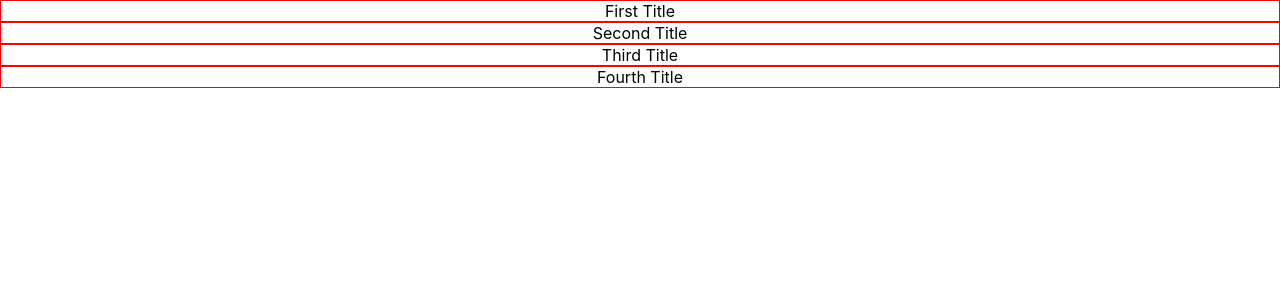
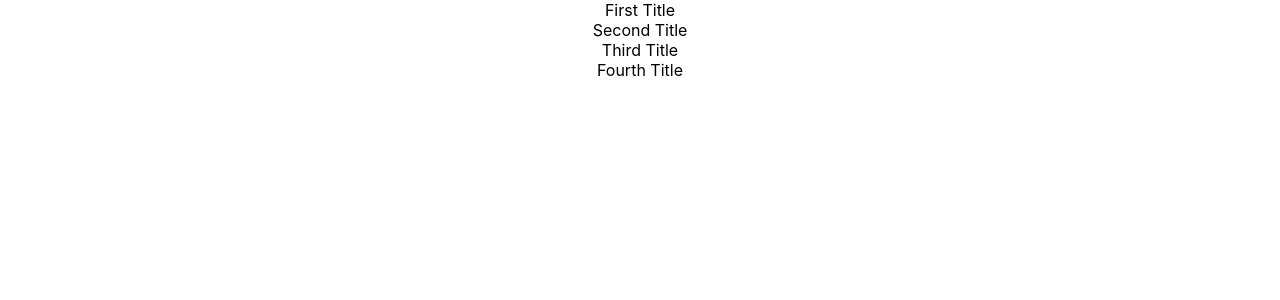
Before and after one commit to JoshuaJonesTS/basic-react-practice, a React (Create React App) app: page / in a window 1280 px wide. Shown: the top 300 px of the page. Built offline with nearby package versions, Linux system fonts and the light colour scheme.

Commit message:
Create variable to hold string (color)

```diff
--- a/src/blocks/Header.block.jsx
+++ b/src/blocks/Header.block.jsx
@@ -1,9 +1,9 @@
 import React from 'react';
 
-const Header = ({ title }) => {
+const Header = ({ title, borderColor }) => {
     return (
         <div style = {{
-            border: '1px solid red'
+            border: '1px solid ' + borderColor
         }}>
             {title}
         </div>
```
